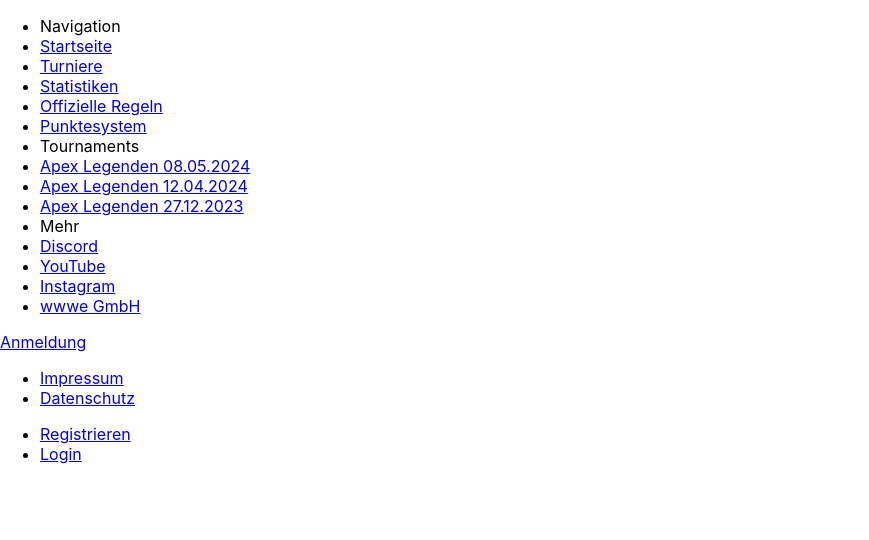
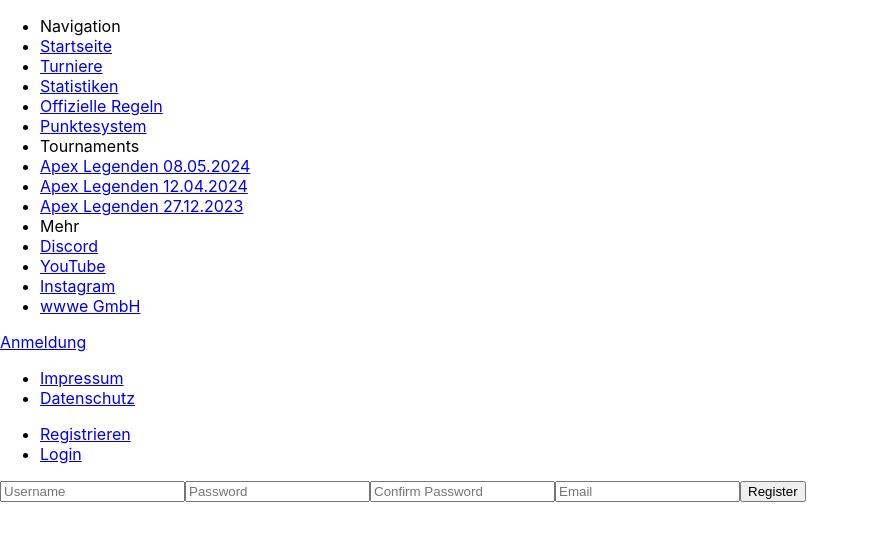
Before and after one commit to louis-mudrack/wwwe-legends, a React (Create React App) app in the folder client/: page / in a window 1280 px wide. Shown: the top 540 px of the page, without its empty margins (0-869 px from the left). Built offline with nearby package versions, Linux system fonts and the light colour scheme.

Commit message:
simple register form to test

```diff
--- a/client/public/index.html
+++ b/client/public/index.html
@@ -3,6 +3,7 @@
   <head>
     <meta charset="utf-8" />
     <link rel="icon" href="%PUBLIC_URL%/favicon.ico" />
+    <link rel="stylesheet" href="css/notification.css">
     <meta name="viewport" content="width=device-width, initial-scale=1" />
     <meta name="theme-color" content="#C4D600" />
     <meta
@@ -14,5 +15,7 @@
   <body>
     <noscript>You need to enable JavaScript to run this app.</noscript>
     <div id="root"></div>
+    <script src="js/formHandler.js"></script>
+    <script src="js/notification.js"></script>
   </body>
 </html>
--- a/client/src/App.js
+++ b/client/src/App.js
@@ -1,11 +1,13 @@
 import Sidebar from './components/Sidebar';
 import Navbar from './components/Navbar';
+import Register from './components/Register';
 
 export default function App() {
     return (
         <>
             <Sidebar />
             <Navbar />
+            <Register />
         </>
     );
 }
--- /dev/null
+++ b/client/src/components/Register/index.js
@@ -0,0 +1,31 @@
+export default function App() {
+    return (
+        <div>
+            <form method="POST" action="/api/user/signup">
+                <input
+                    type="text"
+                    placeholder="Username"
+                    name="username"
+                />
+                <input
+                    type="password"
+                    placeholder="Password"
+                    name="password"
+                />
+                <input
+                    type="password"
+                    placeholder="Confirm Password"
+                    name="passwordConfirm"
+                />
+                <input
+                    type="text"
+                    placeholder="Email"
+                    name="email"
+                />
+                <button type="submit">
+                    Register
+                </button>
+            </form>
+        </div>
+    );
+}
```
Also changed, not shown: 1 other file (tests, documents, lock files or other folders).
